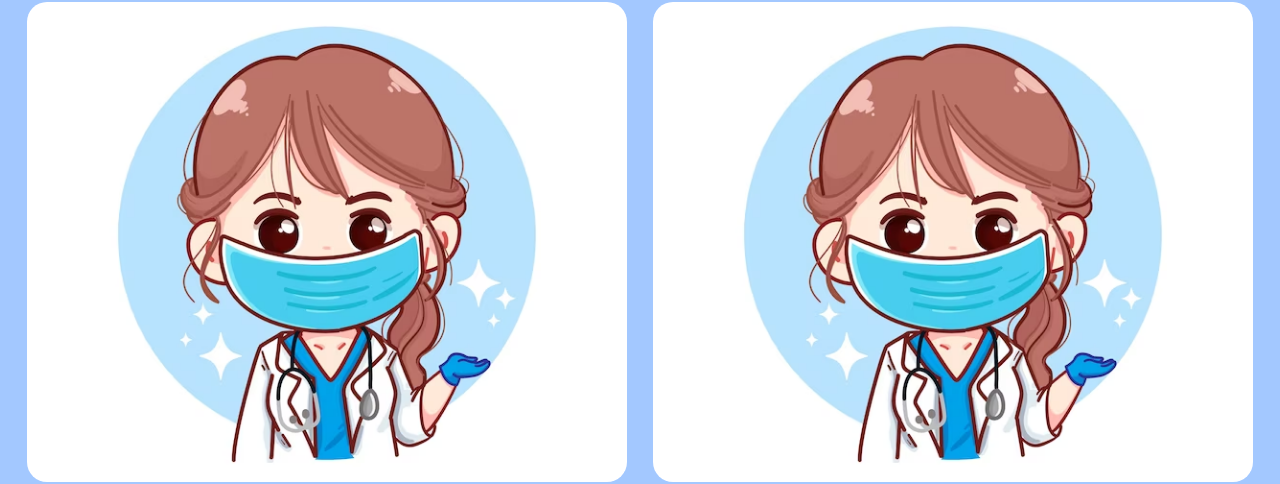
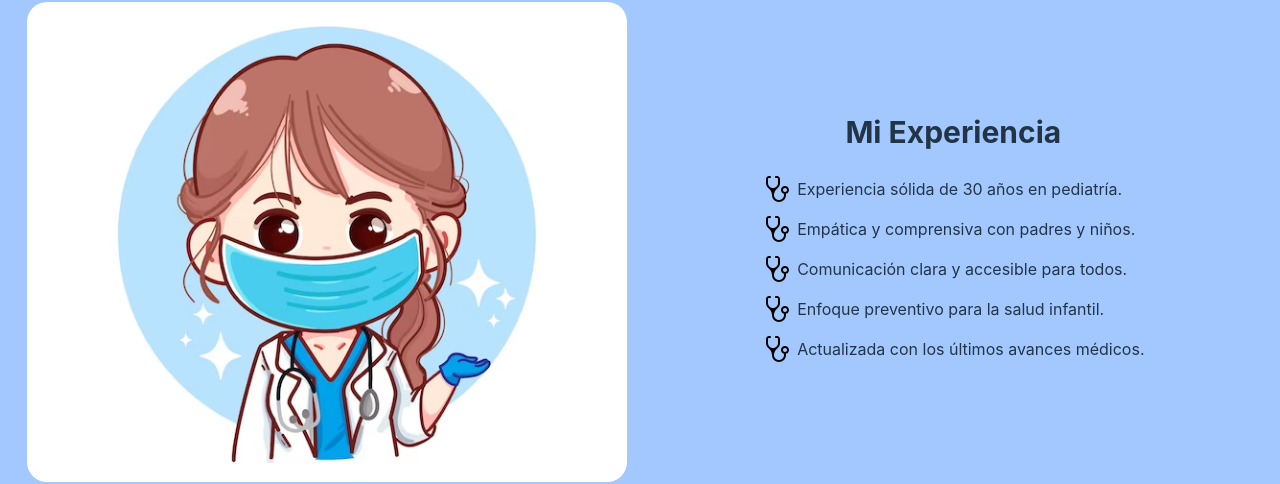
Before and after one commit to juandiegovelsol/doctor-app, a React (Vite) app: page / in a window 1280 px wide. Shown: the part 118-602 px from the top of the page. Built offline with nearby package versions, Linux system fonts and the light colour scheme.

Commit message:
Feat: home-list component created

```diff
--- a/src/App.jsx
+++ b/src/App.jsx
@@ -6,10 +6,20 @@ import "./App.css";
 import { PageSection } from "./components/PageSection";
 import { Background } from "./components/Background";
 import { HomeImage } from "./components/HomeImage";
+import { HomeList } from "./components/HomeList";
 import test_img from "./assets/test.avif";
+import list_icon from "./assets/list.svg";
 
 function App() {
   const [count, setCount] = useState(0);
+
+  const list = [
+    "Experiencia sólida de 30 años en pediatría.",
+    "Empática y comprensiva con padres y niños.",
+    "Comunicación clara y accesible para todos.",
+    "Enfoque preventivo para la salud infantil.",
+    "Actualizada con los últimos avances médicos.",
+  ];
 
   return (
     <div className="App">
@@ -20,9 +30,11 @@ function App() {
         <div className="content">
           <PageSection>
             <HomeImage img={test_img} />
+            <HomeList title="Mi Experiencia" list={list} image={list_icon} />
+          </PageSection>
+          <PageSection isReversed={true}>
             <HomeImage img={test_img} />
           </PageSection>
-          <PageSection isReversed={true}></PageSection>
         </div>
         <div className="background">
           <Background />
--- a/src/components/HomeList/HomeList.jsx
+++ b/src/components/HomeList/HomeList.jsx
@@ -0,0 +1,26 @@
+import PropTypes from "prop-types";
+import "./home-list.scss";
+
+const HomeList = ({ title, list, image }) => {
+  return (
+    <article className="home-list">
+      <h2 className="home-list__title">{title}</h2>
+      <ul className="home-list__list">
+        {list.map((item) => (
+          <li key={item} className="home-list__element">
+            <img src={image} className="home-list__image" />
+            {item}
+          </li>
+        ))}
+      </ul>
+    </article>
+  );
+};
+
+HomeList.propTypes = {
+  title: PropTypes.string,
+  list: PropTypes.array,
+  image: PropTypes.any,
+};
+
+export default HomeList;
--- a/src/components/HomeList/home-list.scss
+++ b/src/components/HomeList/home-list.scss
@@ -0,0 +1,28 @@
+@import "../../styles/mixins.scss";
+@import "../../styles/variables.scss";
+
+.home-list {
+  @include flexbox(flex, column, space-evenly, center);
+  flex-wrap: wrap;
+  flex-grow: 1;
+  min-width: 350px;
+  max-width: 600px;
+  max-height: 100%;
+  min-height: 300px;
+  border-radius: 20px;
+  overflow: hidden;
+  background-color: transparent;
+  &__title {
+    font-size: 30px;
+  }
+  &__list {
+    list-style-type: none;
+  }
+  &__image {
+    margin-right: 5px;
+  }
+  &__element {
+    @include flexbox(flex, row, flex-start, center);
+    margin-bottom: 10px;
+  }
+}
--- a/src/components/HomeList/index.js
+++ b/src/components/HomeList/index.js
@@ -0,0 +1,2 @@
+import HomeList from "./HomeList";
+export { HomeList };
--- a/src/components/PageSection/PageSection.jsx
+++ b/src/components/PageSection/PageSection.jsx
@@ -5,8 +5,6 @@ const PageSection = ({ isReversed = false, children }) => {
   return (
     <section className={`page-section ${isReversed ? "reversed" : ""}`}>
       <>{children}</>
-      {/* <h1>Image</h1>
-      <h1>Section</h1> */}
     </section>
   );
 };
```
Also changed, not shown: src/assets/list.svg (added).
